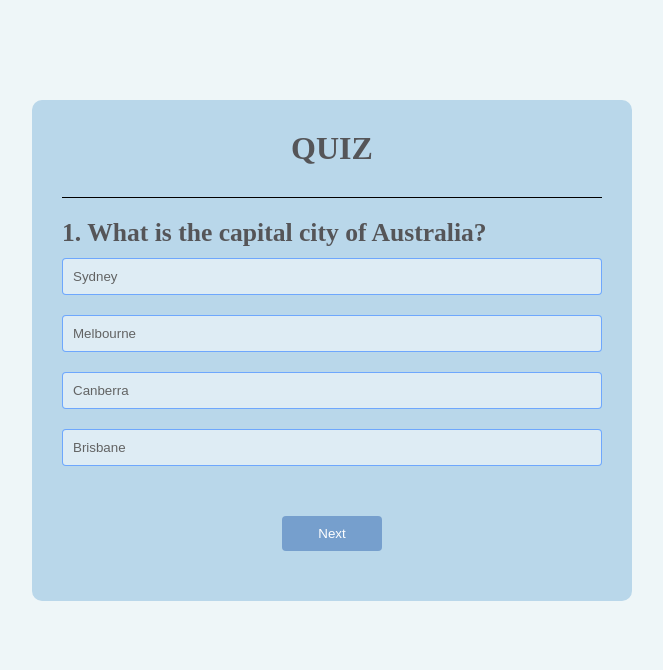
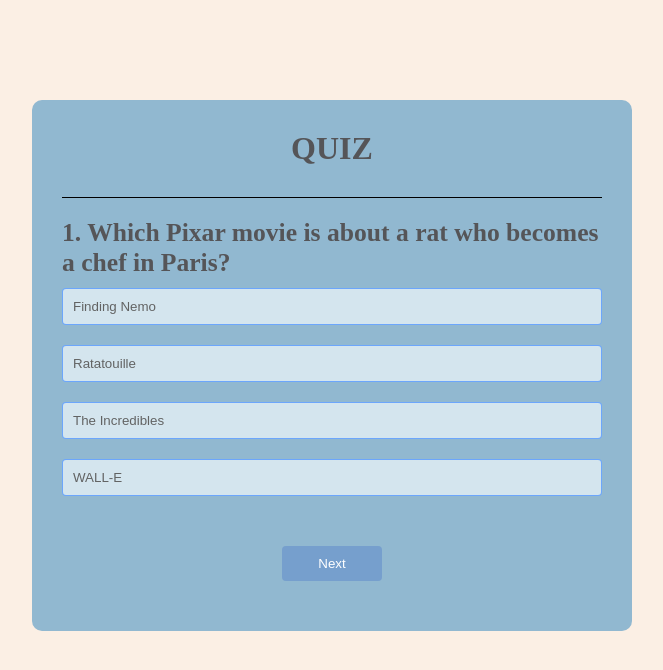
Before and after one commit to PLANETORIAN/Quiz_webiste, a plain HTML site: page index.html in a window 1280 px wide. Both pictures are taken after a click on the button "Start Quiz". Shown: the whole page, without its empty margins (308-971 px from the left). Drawn offline with Linux system fonts and the light colour scheme.

Commit message:
questions changed

```diff
--- a/script.js
+++ b/script.js
@@ -1,44 +1,60 @@
 const qstns = [
     {
-        question: "What is the capital city of Australia?",
+        question: "Which Pixar movie is about a rat who becomes a chef in Paris?",
         ans: {
-            opt1: "Sydney",
-            opt2: "Melbourne",
-            opt3: "Canberra",
-            opt4: "Brisbane"
+            opt1: "Finding Nemo",
+            opt2: "Ratatouille",
+            opt3: "The Incredibles",
+            opt4: "WALL-E"
         },
-        correctAns: "Canberra"
+        correctAns: "Ratatouille"
     },
-    {
-        question: "What is the largest ocean on Earth?",
+    {question:"Which DC movie features the character Harley Quinn for the first time?",
         ans: {
-            opt1: "Atlantic Ocean",
-            opt2: "Indian Ocean",
-            opt3: "Arctic Ocean",
-            opt4: "Pacific Ocean"
+            opt1:"The Suicide Squad",
+            opt2:"Birds of Prey",
+            opt3:"Suicide Squad (2016)",
+            opt4:"The Batman",
         },
-        correctAns: "Pacific Ocean"
+        correctAns: "Suicide Squad (2016)"
     },
-    {
-        question: "Which planet is known as the Red Planet?",
+    {question:"What is the name of the villain in The Lion King?",
         ans: {
-            opt1: "Venus",
-            opt2: "Mars",
-            opt3: "Jupiter",
-            opt4: "Saturn"
+            opt1:"Mufasa",
+            opt2:"Scar",
+            opt3:"Shere Khan",
+            opt4:"Jafar",
         },
-        correctAns: "Mars"
+        correctAns: "Scar"
     },
-    {
-        question: "Who developed the theory of relativity?",
+    {question:"Who directed the sci-fi film Inception (2010)?",
         ans: {
-            opt1: "Isaac Newton",
-            opt2: "Albert Einstein",
-            opt3: "Nikola Tesla",
-            opt4: "Stephen Hawking"
+            opt1:"Steven Spielberg",
+            opt2:"Christopher Nolan",
+            opt3:"James Cameron",
+            opt4:"Ridley Scott",
         },
-        correctAns: "Albert Einstein"
-    }
+        correctAns: "Christopher Nolan"
+    },
+    {question:"Which actor played the Joker in The Dark Knight (2008)?",
+        ans: {
+            opt1:"Jack Nicholson",
+            opt2:"Jared Leto",
+            opt3:"Heath Ledger",
+            opt4:"Joaquin Phoenix",
+        },
+        correctAns: "Heath Ledger"
+    },
+    {question:`Which movie features the line, “I'm the king of the world!”?`,
+        ans: {
+            opt1:"Titanic",
+            opt2:"Avatar",
+            opt3:"The Wolf of Wall Street",
+            opt4:"Gladiator",
+        },
+        correctAns: "Titanic"
+    },
+
 ];
 
 let qIndex = 0;
@@ -82,7 +98,7 @@ function NextButton() {
 function qstnShow(){
     let currQstn = document.querySelector(".quiz");
     if (qIndex >= qstns.length) {
-        scorePer=(score/qstns.length)*100;
+        scorePer=((score/qstns.length)*100).toFixed(2);
         currQstn.innerHTML = `
         <div class="pie-container">
     <div class="circular">
--- a/style.css
+++ b/style.css
@@ -5,11 +5,11 @@
 }
 
 body{
-    background-color: #eef6f8;
+    background-color: #fbefe4;
 }
 
 .container{
-    background-color: #B9D7EA;
+    background-color: #91b8d0;
     width: 90%;
     max-width: 600px;
     margin: 100px auto;
@@ -46,7 +46,7 @@ body{
     color: rgb(98, 99, 99);
 }
 .ans:hover{
-    background: rgb(121, 150, 246);
+    background: rgb(137, 148, 189);
     color: white;
 }
 .bt{
```
